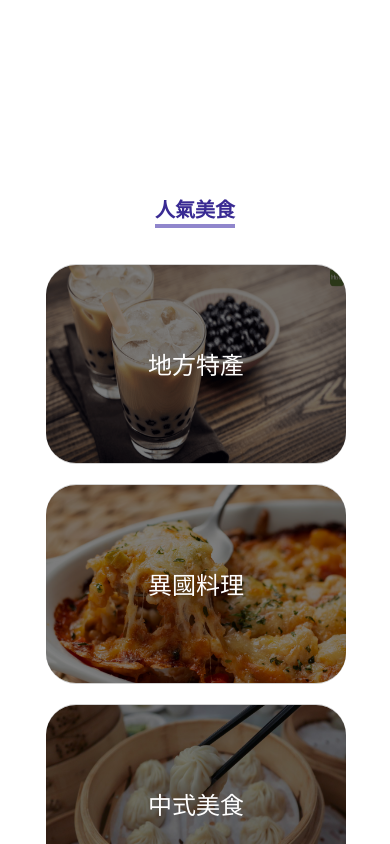
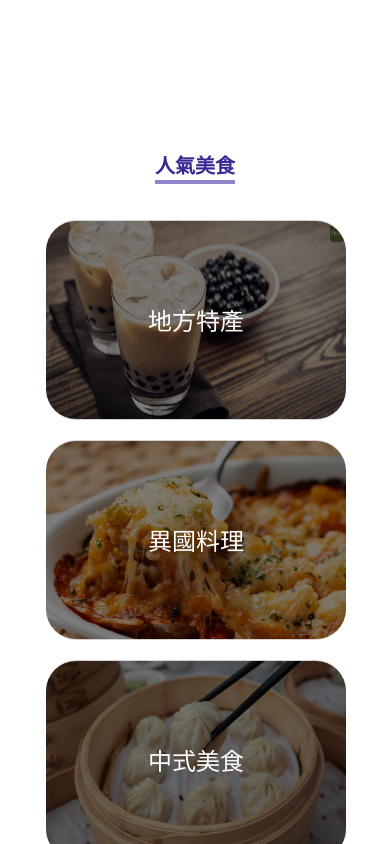
Before and after one commit to b10756052/Taiwan-Intro, a React (Create React App) app: page / in a window 390 px wide. Shown: the part 1940-2784 px from the top of the page. Built offline with nearby package versions, Linux system fonts and the light colour scheme; a web font is replaced by a local one.

Commit message:
#cardBox.cardBox @media query marign

```diff
--- a/src/styles/_homepage.scss
+++ b/src/styles/_homepage.scss
@@ -211,9 +211,9 @@ div.homepagebox {
             }
         }
         #cardsBox.cardsBox {
-            margin-top: 40%;
+            margin-top: 7rem;
             height: 150vh;
-            margin-bottom: 67rem;
+            margin-bottom: 40rem;
         }
     }
 }
--- a/src/styles/style.css
+++ b/src/styles/style.css
@@ -804,9 +804,9 @@ div.homepagebox #cardsBox.cardsBox {
     font-size: 20px;
   }
   #homepage #cardsBox.cardsBox {
-    margin-top: 40%;
+    margin-top: 7rem;
     height: 150vh;
-    margin-bottom: 67rem;
+    margin-bottom: 40rem;
   }
 }
 /*# sourceMappingURL=style.css.map */
```
Also changed, not shown: 1 other file (tests, documents, lock files or other folders).
